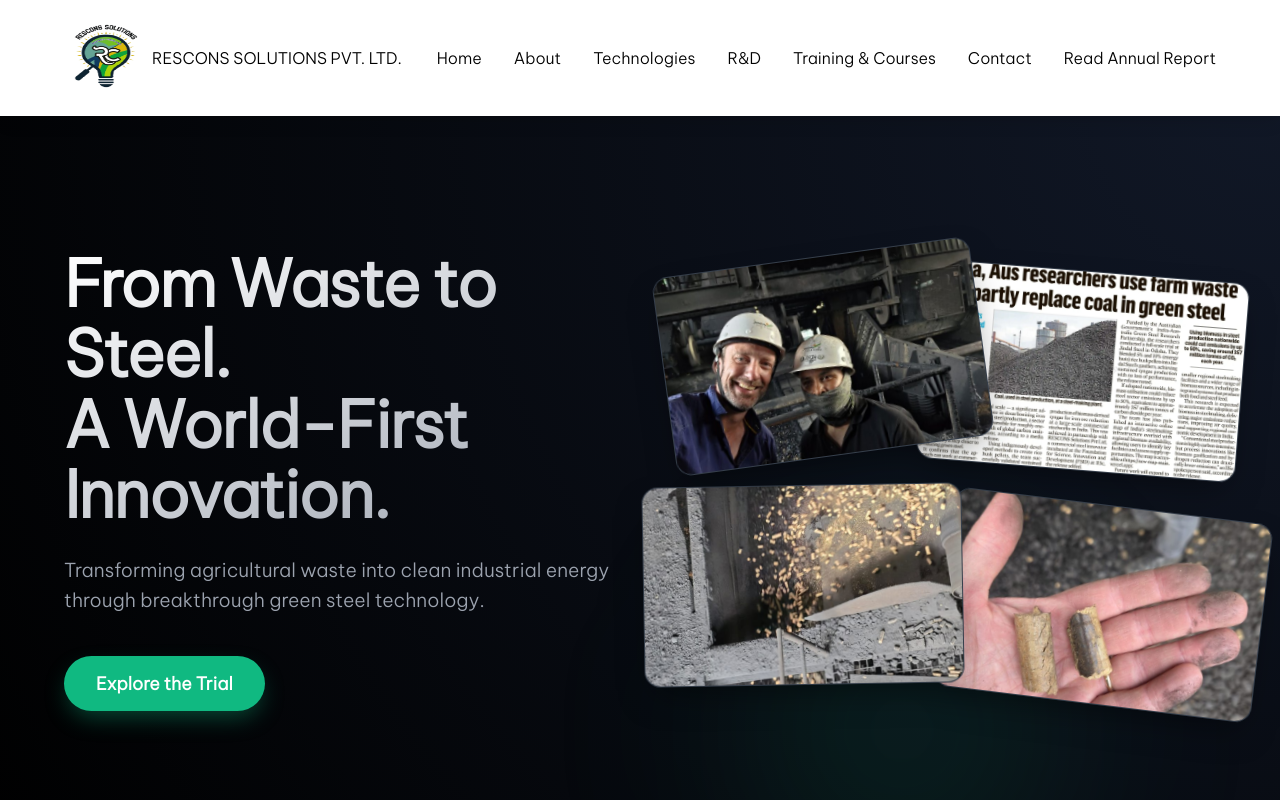
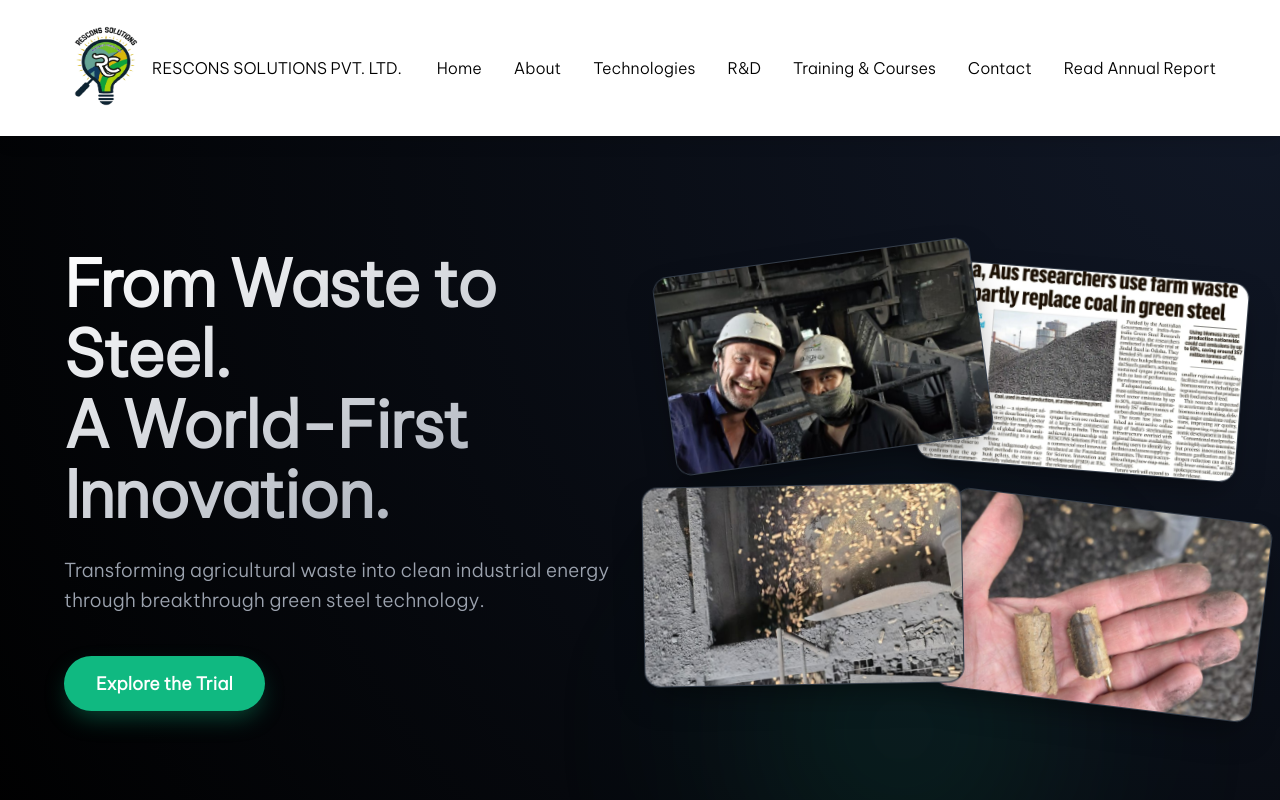
Before and after one commit to rescons/Rescons-Website-Updated, a website: page index.html in a window 1280 px wide. Shown: the top 800 px of the page. Drawn offline with nearby package versions, Linux system fonts and the light colour scheme.

Commit message:
updated logo height

```diff
--- a/styles/about.css
+++ b/styles/about.css
@@ -56,7 +56,7 @@
 }
 
 .logo {
-    height: 80px;
+    height: 100px;
     width: 80px;
 }
 
--- a/styles/contact.css
+++ b/styles/contact.css
@@ -53,7 +53,7 @@
 }
 
 .logo {
-    height: 80px;
+    height: 100px;
     width: 80px;
 }
 
--- a/styles/home.css
+++ b/styles/home.css
@@ -60,7 +60,7 @@
 }
 
 .logo {
-    height: 80px;
+    height: 100px;
     width: 80px;
 }
 
--- a/styles/publications.css
+++ b/styles/publications.css
@@ -56,7 +56,7 @@
 }
 
 .logo {
-    height: 80px;
+    height: 100px;
     width: 80px;
 }
 
--- a/styles/terms.css
+++ b/styles/terms.css
@@ -56,7 +56,7 @@
 }
 
 .logo {
-    height: 80px;
+    height: 100px;
     width: 80px;
 }
 
```
Also changed, not shown: about.html (+1 -4 lines).
